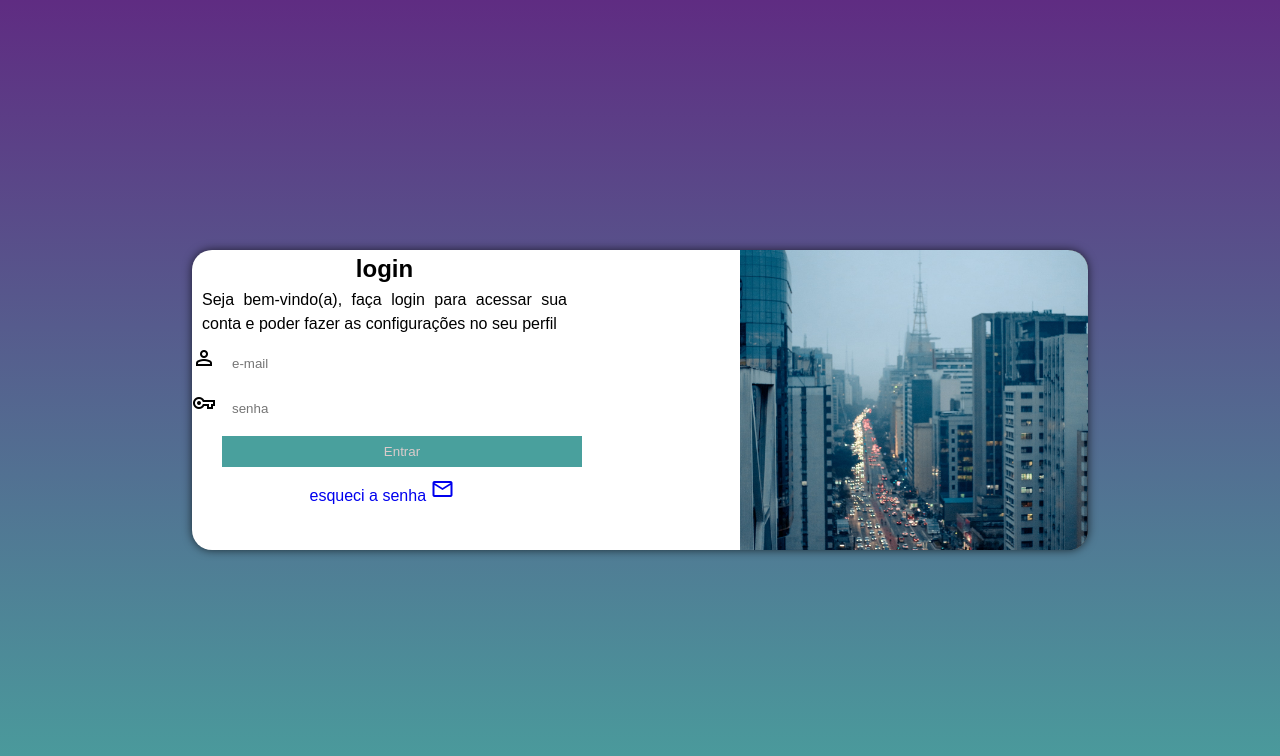
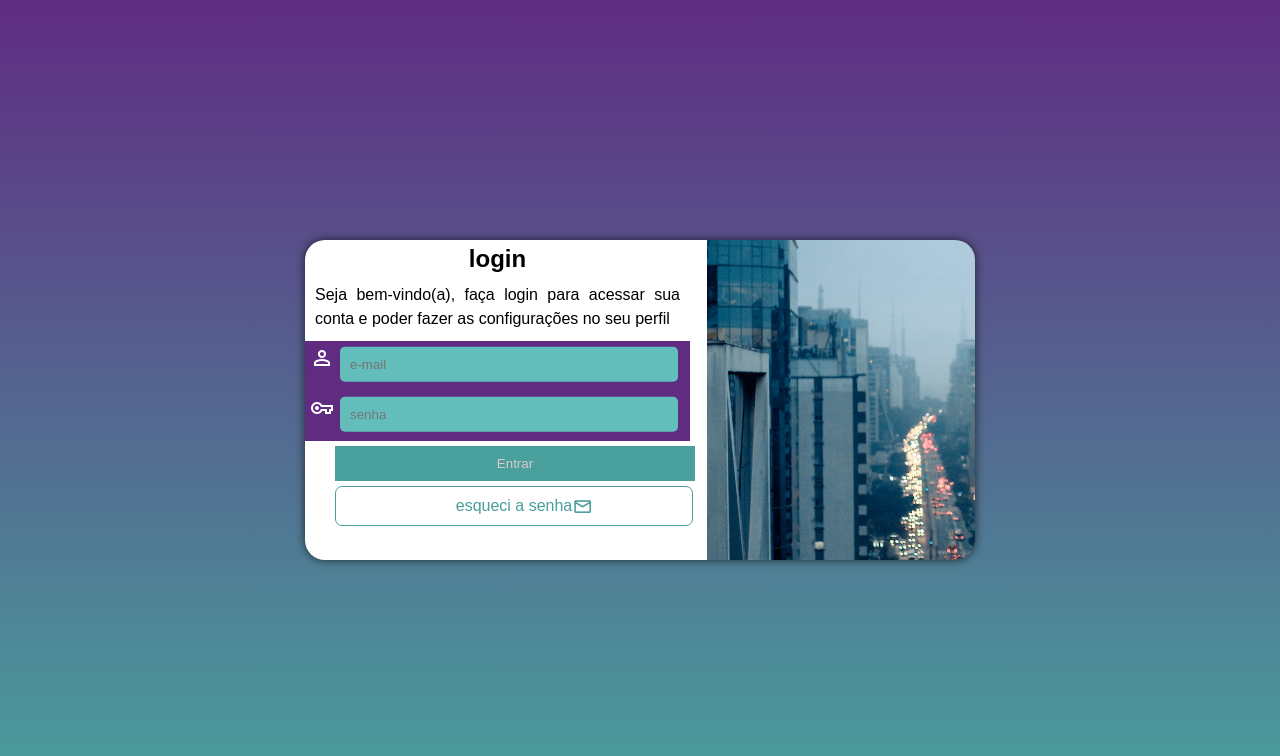
Before and after one commit to joaom4rco/html_css, a plain HTML site: page tela-login/index.html in a window 1280 px wide. Drawn offline with nearby package versions, Linux system fonts and the light colour scheme.

Commit message:
melhorias

```diff
--- a/tela-login/index.html
+++ b/tela-login/index.html
@@ -23,8 +23,8 @@
             <span class="material-symbols-outlined">
                 person
                 </span>
-            <input type="email" name="login" id="ilogin" autocomplete="email" placeholder="e-mail" pattern="[a-zA-Z0-9._%+-]+@[a-zA-Z0-9.-]+\.[a-zA-Z]{a,}" required minlength="8" maxlength="30" >
-            <label for="ilogin" ></label>
+            <input type="text" name="login" id="ilogin" autocomplete="email" placeholder="e-mail" pattern="[a-zA-Z0-9._%+-]+@[a-zA-Z0-9.-]+\.[a-zA-Z]{a,}" required minlength="8" maxlength="30"  >
+            <label for="ilogin" >Login</label>
         </div>
 
         <div class="input">
@@ -32,13 +32,13 @@
                 vpn_key
                 </span>
             <input type="password" name="senha" id="isenha" placeholder="senha" min="8" max="15" autocomplete="new-password"required >
-            <label for="isenha"></label>
+            <label for="isenha">Senha</label>
         </div>
 
     <div class="logar">
         <input class="submit" type="submit" value="Entrar">
     </div>
-        <a href="esquci.html">
+        <a href="esquci.html" class="botao">
             esqueci a senha <span class="material-symbols-outlined" id="material">
                 mail
                 </span>
--- a/tela-login/style/media.css
+++ b/tela-login/style/media.css
@@ -1,12 +1,13 @@
-@media screen and (min-width:641px) and (max-width: 1000px) {
+@media screen and (min-width:645px) and (max-width: 1000px) {
     body {
         background-image: linear-gradient(to top, #5f2c82,#49a09d);
     }
 
     section {
         display: flex;
-        width: 70vw;
-        height: 300px;
+        max-width: 70vw;
+        min-width:85vw ;
+        height: 320px;
     }
     section #imagem {
         height: 100%;
@@ -17,44 +18,41 @@
     .input input {
         margin-left: 10px ;
         padding-left: 20px;
+        margin-top: 10px;
     }
-    .input span {
-        margin: 0 10px;
+    input[type="text"] {
+        padding: 10px 50px;
+        border-radius: 5px;
     }
-    a > span {
-        position: absolute;
-        top: 82%;
+    input[type="password"] {
+        padding: 10px 50px ;
+        border-radius: 5px;
     }
-    input {
+    a {
+        width: 358px;
+    }
+    input[type="submit"] {
         padding: 10px;
-        margin-top: 8px;
-        border: none;
+    }
+    a.botao > span {
+        margin-top: 2px;
+        font-size: 1.3em;
     }
 }
 @media screen and (min-width:1000px) {
     body {
         background-image: linear-gradient(to bottom, #5f2c82,#49a09d);
     }
-    .input input {
-        display: block;
-        margin:  10px 30px;
-        width: 360px;
-        padding: 10px;
-        border: none;
-
-    }
     section {
-        display: flex;
-        width: 70vw;
-        height: 300px;
-
+        min-width: 670px;
+        max-width: 70vw;
+        height: 320px;
     }
     section #imagem {
         position: absolute;
-        width: 30vw;
+        width: 100%;
         left: 60%;
         height: 100%;
-        margin-left: 10px;
     }
     #texto, p {
         text-align: left;
@@ -67,7 +65,53 @@
     .material-symbols-outlined {
         position: absolute;
     }
-    #material {
-        position: static;
+    a {
+        width: 358px;
+        padding: 10px;
+        margin-left: 30px;
+    }
+    a.botao > span {
+        font-size: 1.3em;
+        transform: translateY(0px);
+    }
+
+    input[type="text"] {
+        margin-left: 30px;
+        border-radius: 5px;
+        display: block;
+        width: 360px;
+        padding: 10px;
+        border: none;
+    }
+    input[type="password"] {
+        padding: 10px 50px ;
+        margin-left: 30px;
+        border-radius: 5px;
+        display: block;
+        width: 360px;
+        padding: 10px;
+        border: none;
+    }
+    input[type="submit"] {
+        padding: 10px;
+    }
+    label {
+        display: none;
+    }
+    .input input {
+        width: calc(100% - 10%);
+        transform: translateY(-12%);
+        height: 100%;
+        background-color: #63bdba;
+
+    }
+    .input span {
+        color: white;
+        font-size: 1.5em;
+        width: 40px;
+        padding: 5;
+    }
+    form > div.input {
+        padding: 5px;
     }
 }
--- a/tela-login/style/style.css
+++ b/tela-login/style/style.css
@@ -22,8 +22,8 @@ section {
     left: 50%;
     top: 50%;
     transform: translate(-50%,-50%);
-    width: 250px;
-    height: 500px;
+    width: 270px;
+    height: auto;
     overflow: hidden;
     border-radius: 20px;
     box-shadow: 0px 0px 10px rgba(0, 0, 0, 0.666);
@@ -48,12 +48,7 @@ section #imagem {
     text-align: justify;
     padding: 0 10px;
     line-height: 1.5em;
-}
-
-p.input input {
-    padding: 8px;
-    margin: 5px;
-    display: block;
+    margin: 10px 0;
 }
 
 .logar input {
@@ -75,24 +70,54 @@ input {
     margin: 5px;
     padding: 8px;
 }
-a {
-    display: block;
-    text-decoration: none;
-    text-align: center;
-    margin-top: 10px;
-    margin-right: 5px;
-}
+
 input[type="submit"]:hover {
-    background-color: #49a09dc7;
+    background-color: #326a68;
 }
 input[type="submit"] {
-    margin-top: 10px;
+    margin-top: 5px;
+    padding: 10px;
 }
-a > span {
-    position: absolute;
-    top: 86.5%;
+form > div.input{
+    background-color: #5f2c82;
+    display: block;
+    width: 100%;
+}
+.input input {
+    width: calc(100% - 18%);
+    transform: translateY(-12%);
+    height: 100%;
+    background-color: #78e2df;
+
+}
+.input span {
+    color: white;
+    font-size: 1.5em;
+    width: 40px;
+    padding: 5;
+}
+label {
+    display: none;
+}
+
+a.botao > span {
+    font-size: 1.5em;
+    transform: translateY(20%);
 }
 a:hover {
     text-decoration: none;
     color: rgba(29, 29, 249, 0.886);
 }
+a {
+    display: block;
+    text-decoration: none;
+    text-align: center;
+    margin-top: 1px;
+    width: 100%;
+    height: 40px;
+    margin-top: 5px;
+    background-color: white;
+    color: #499e9c;
+    border-radius: 7px;
+    border: 1px solid #499e9c;
+}
```
